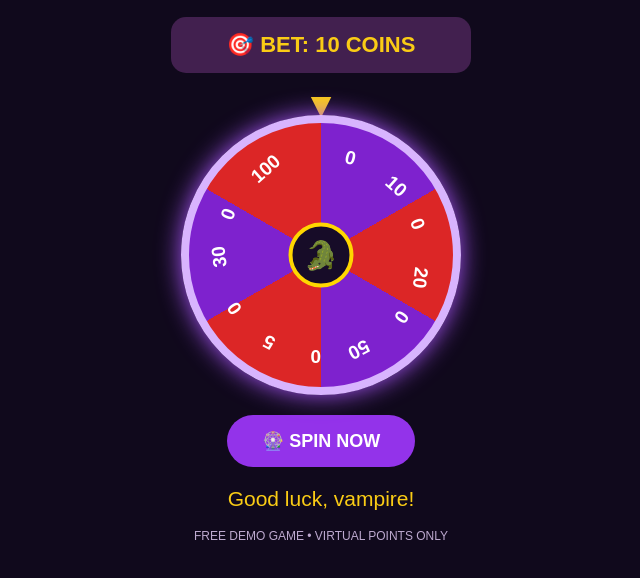
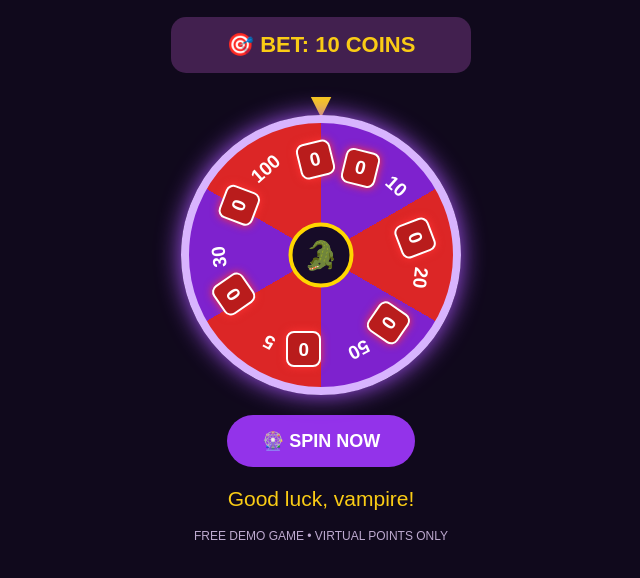
Before and after one commit to kiz971/midnight-vampire-lucky-spin, a plain HTML site: page index.html in a window 1280 px wide. Shown: the part 270-848 px from the top of the page, without its empty margins (319-959 px from the left). Drawn offline with Linux system fonts and the light colour scheme.

Commit message:
Add zero class styling to wheel spans

```diff
--- a/index.html
+++ b/index.html
@@ -34,6 +34,15 @@ h1{color:#c084fc;font-size:27px}
  position:absolute;left:50%;top:50%;
  font-size:19px;font-weight:bold;
  transform-origin:0 0;
+}
+.wheel span.zero{
+  background:#b91c1c;
+  border:2px solid white;
+  border-radius:8px;
+  padding:5px 10px;
+  min-width:28px;
+  text-align:center;
+  box-shadow:0 0 8px #ff3333;
 }
 .center{
  position:absolute;top:50%;left:50%;
@@ -78,18 +87,21 @@ font-weight:bold;">
 
 <div class="wheel" id="wheel">
 
-<span style="transform:rotate(13.846deg) translateY(-112px)">0</span>
+
+<span class="zero" style="transform:rotate(13.846deg) translateY(-112px)">0</span>
 <span style="transform:rotate(41.538deg) translateY(-112px)">10</span>
-<span style="transform:rotate(69.231deg) translateY(-112px)">0</span>
+<span class="zero" style="transform:rotate(69.231deg) translateY(-112px)">0</span>
 <span style="transform:rotate(96.923deg) translateY(-112px)">20</span>
-<span style="transform:rotate(124.615deg) translateY(-112px)">0</span>
+<span class="zero" style="transform:rotate(124.615deg) translateY(-112px)">0</span>
 <span style="transform:rotate(152.308deg) translateY(-112px)">50</span>
-<span style="transform:rotate(180deg) translateY(-112px)">0</span>
+<span class="zero" style="transform:rotate(180deg) translateY(-112px)">0</span>
 <span style="transform:rotate(207.692deg) translateY(-112px)">5</span>
-<span style="transform:rotate(235.385deg) translateY(-112px)">0</span>
+<span class="zero" style="transform:rotate(235.385deg) translateY(-112px)">0</span>
 <span style="transform:rotate(263.077deg) translateY(-112px)">30</span>
-<span style="transform:rotate(290.769deg) translateY(-112px)">0</span>
+<span class="zero" style="transform:rotate(290.769deg) translateY(-112px)">0</span>
 <span style="transform:rotate(318.462deg) translateY(-112px)">100</span>
+<span class="zero" style="transform:rotate(346.154deg) translateY(-112px)">0</span>
+
 <div class="center">🐊</div>
 </div>
 
```
